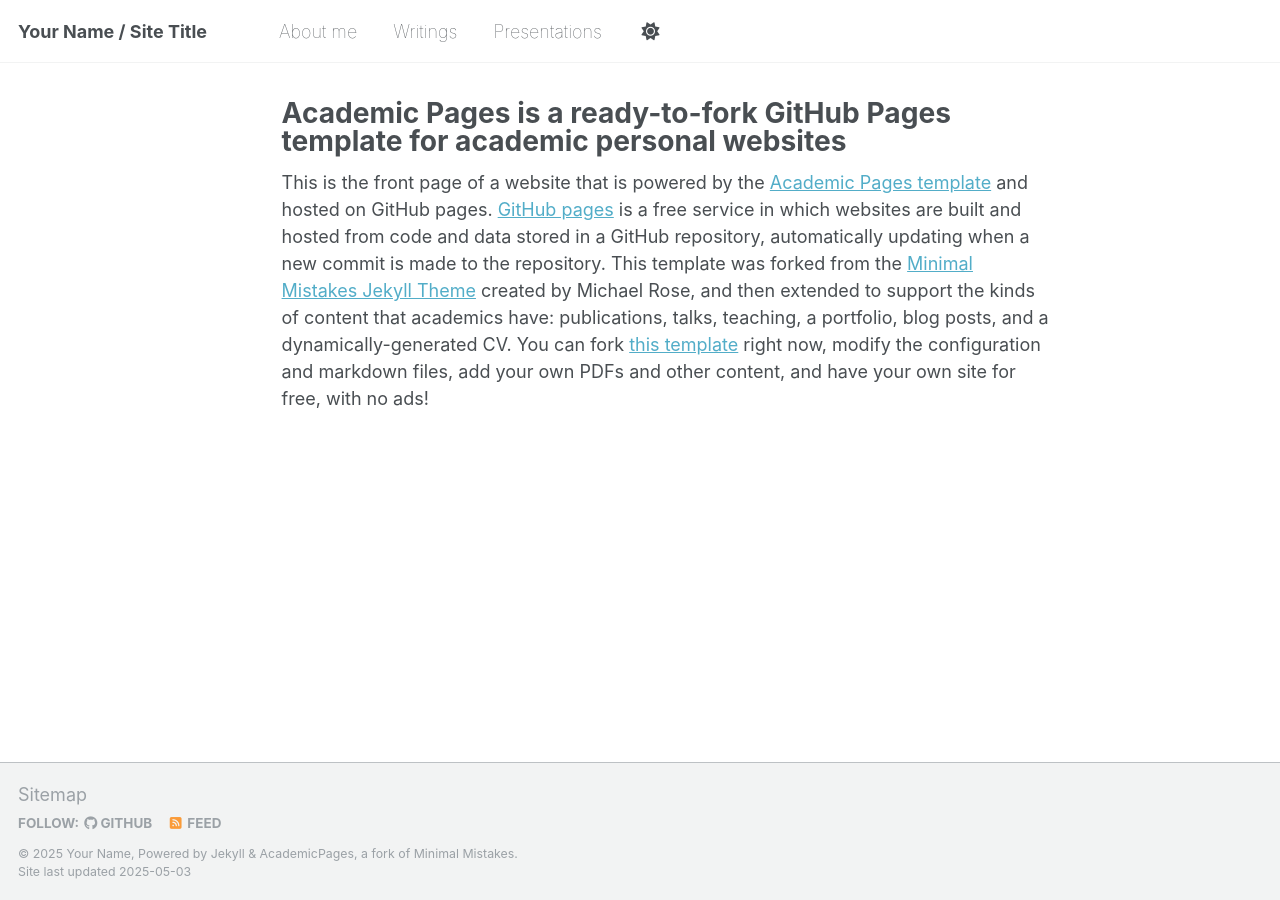
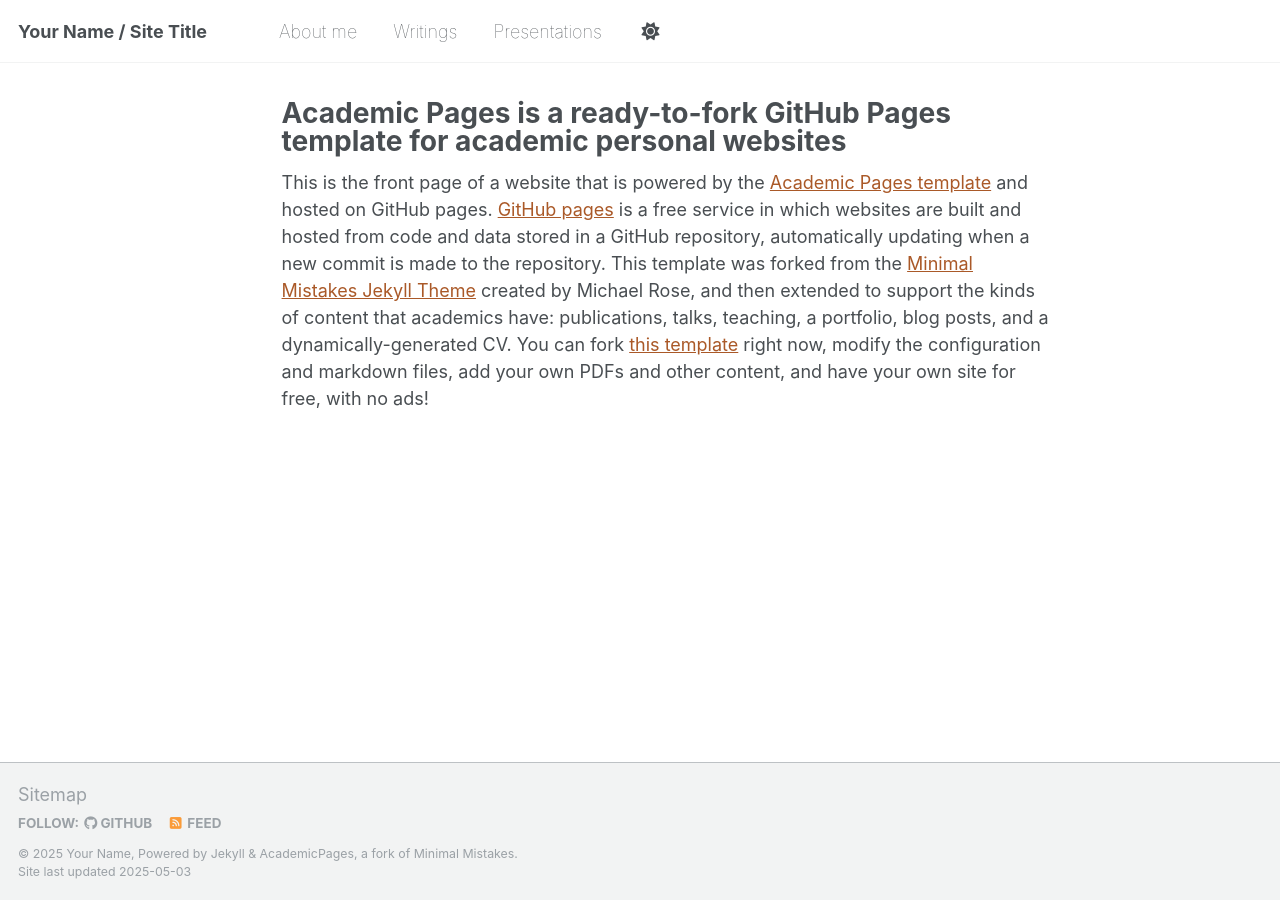
Before and after one commit to rindrafanomezana/rindrafanomezana.github.io, a Jekyll site: the page built from _pages/about.md, in a window 1280 px wide. Built offline with Jekyll 4.4.1, drawn with Linux system fonts in a browser that asks for light colours.

Commit message:
Update _default.scss

```diff
--- a/_sass/theme/_default.scss
+++ b/_sass/theme/_default.scss
@@ -36,7 +36,7 @@ $sidebar-screen-min-width   : 1024px;
     --global-code-background-color      : #fafafa;
     --global-code-text-color            : #{$darker-gray};
     --global-fig-caption-color          : mix(#fff,  #{$dark-gray}, 25%);
-    --global-link-color                 : #52adc8;
+    --global-link-color                 : #aa5928; /*#52adc8;*/
     --global-link-color-hover           : mix(#000, #2f7f93, 25%);
     --global-link-color-visited         : mix(#fff, #2f7f93, 25%);
     --global-masthead-link-color        : #{$dark-gray};
```
